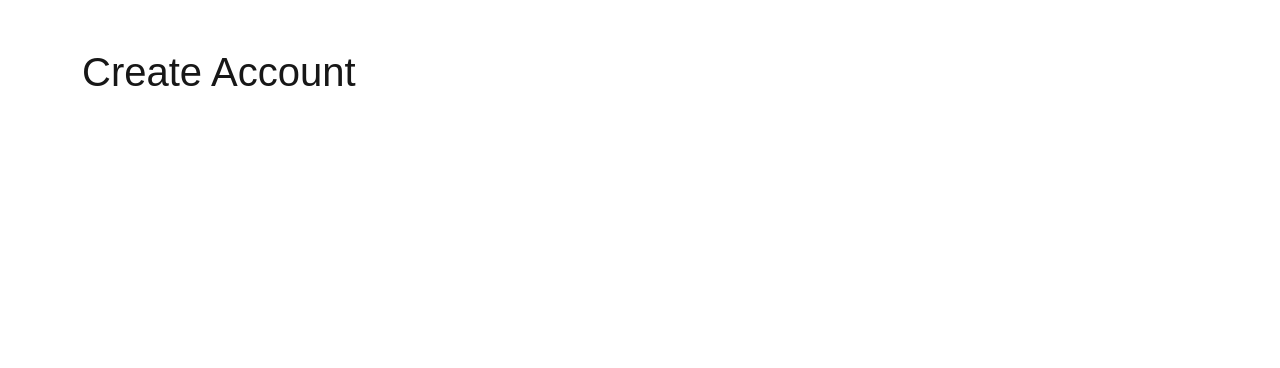
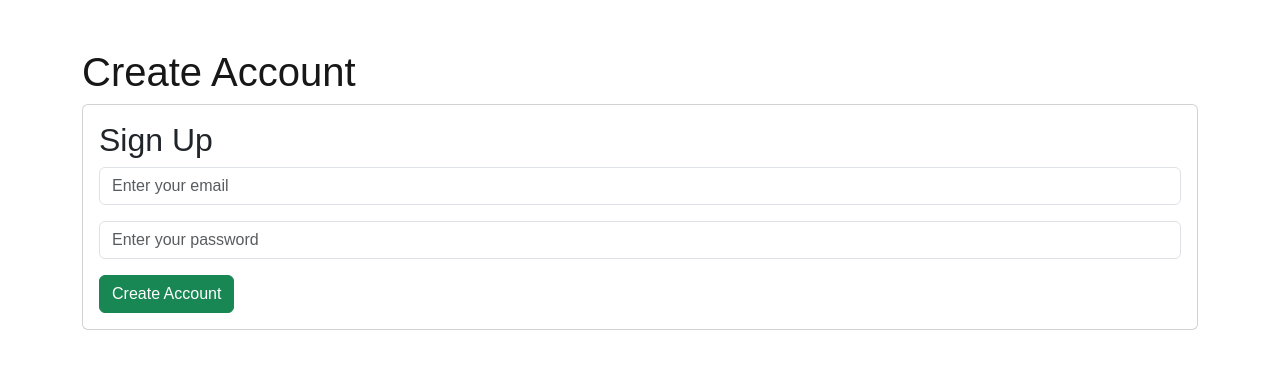
Before and after one commit to MiguelFeliciano325/fitness-program-app, a Next.js app: page /signup in a window 1280 px wide. Shown: the top 368 px of the page. Built offline with nearby package versions, Linux system fonts and the light colour scheme.

Commit message:
set up signup that takes email and password

```diff
--- a/app/signup/page.js
+++ b/app/signup/page.js
@@ -1,7 +1,34 @@
- export default function Signup() {
+"use client";
+
+import { useState } from "react";
+
+export default function Signup() {
+
+    const [email, setEmail] = useState("");
+    const [password, setPassword] = useState("");
+
+    function handleSubmit(event) {
+      event.preventDefault();
+      const newUser = {
+        email,
+        password
+      };
+      console.log("Signup form submitted");
+    }
+
   return (
     <main className="container py-5">
       <h1>Create Account</h1>
+      <div className="card">
+        <div className="card-body">
+          <h2>Sign Up</h2>
+          <form onSubmit={handleSubmit}>
+            <input type="email" className="form-control" placeholder="Enter your email" value={email} onChange={(event) => setEmail(event.target.value)} required />
+            <input type="password" className="form-control mt-3" placeholder="Enter your password" value={password} onChange={(event) => setPassword(event.target.value)} minLength={6} required />
+            <button type="submit" className="btn btn-success mt-3">Create Account</button>
+          </form>
+        </div>
+      </div>
     </main>
   );
 }
```
